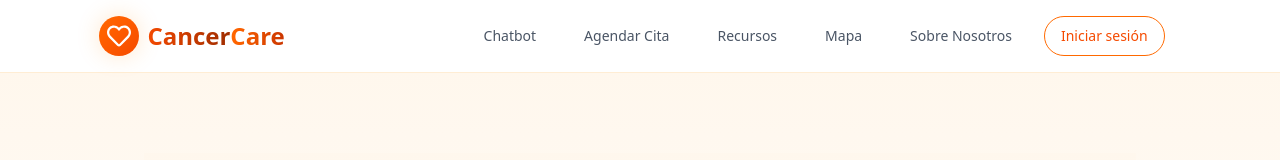
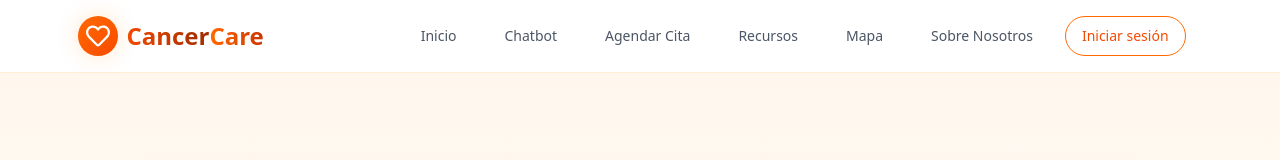
Before and after one commit to migueltorresd/Front_1.0, a React (Vite) app: page / in a window 1280 px wide. Shown: the top 160 px of the page. Built offline with nearby package versions, Linux system fonts and the light colour scheme.

Commit message:
agregar enlace "Inicio" al menú de navegación

```diff
--- a/src/components/shared/Header.tsx
+++ b/src/components/shared/Header.tsx
@@ -13,6 +13,7 @@ const Header = () => {
   };
 
   const links = [
+    { name: "Inicio", path: ROUTES.HOME },
     { name: "Chatbot", path: ROUTES.CHATBOT },
     { name: "Agendar Cita", path: ROUTES.APPOINTMENTS },
     { name: "Recursos", path: ROUTES.RESOURCES },
```
